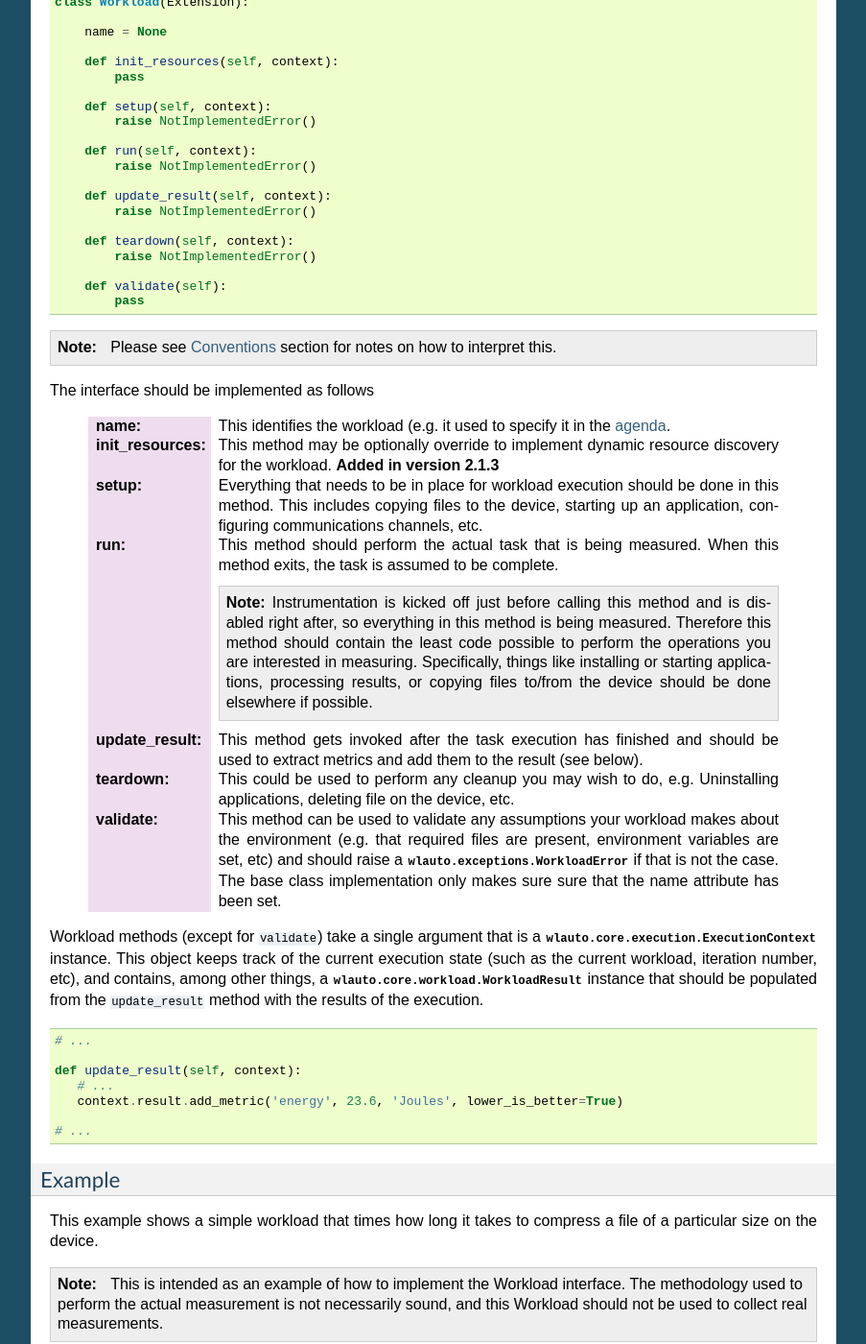
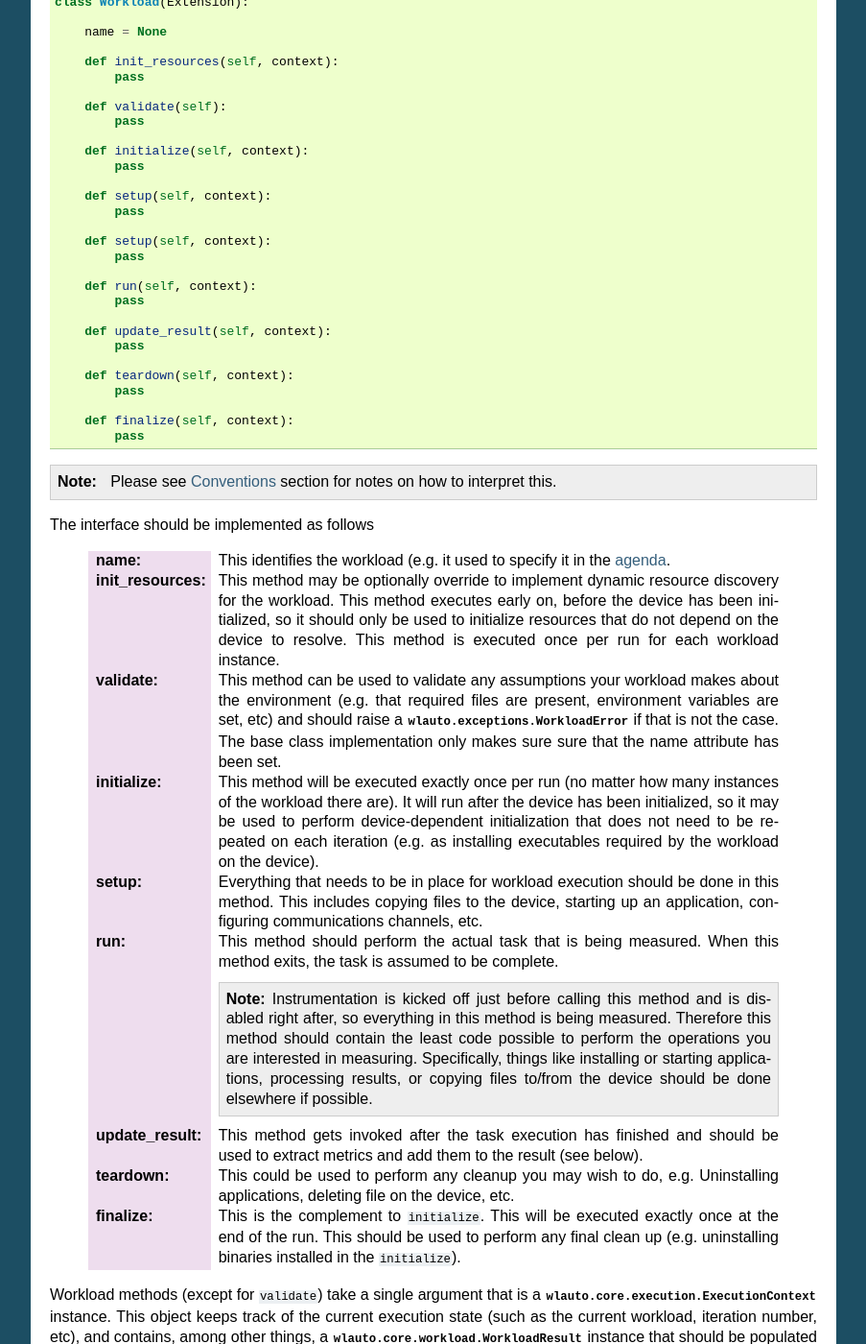
Before and after one commit to ARM-software/lisa, a Sphinx documentation site: the page built from doc/source/writing_extensions.rst, in a window 1280 px wide and 1400 px high, scrolled down 5166 px. Shown: the whole window at 96% size, without its empty margins (198-1101 px from the left). Built offline with Sphinx 7.4.7, drawn with Linux system fonts in a browser that asks for light colours; pages that are not in the unit, such as notebooks, are missing from menus.

Commit message:
Documenting the Workload initialize and finalize methods

```diff
--- a/doc/source/writing_extensions.rst
+++ b/doc/source/writing_extensions.rst
@@ -327,19 +327,28 @@ The Workload class defines the following interface::
         def init_resources(self, context):
             pass
 
+        def validate(self):
+            pass
+
+        def initialize(self, context):
+            pass
+
         def setup(self, context):
-            raise NotImplementedError()
+            pass
+
+        def setup(self, context):
+            pass
 
         def run(self, context):
-            raise NotImplementedError()
+            pass
 
         def update_result(self, context):
-            raise NotImplementedError()
+            pass
 
         def teardown(self, context):
-            raise NotImplementedError()
+            pass
 
-        def validate(self):
+        def finalize(self, context):
             pass
 
 .. note:: Please see :doc:`conventions` section for notes on how to interpret
@@ -350,8 +359,23 @@ The interface should be implemented as follows
     :name: This identifies the workload (e.g. it used to specify it in the
            agenda_.
     :init_resources: This method may be optionally override to implement dynamic
-                     resource discovery for the workload.
-                     **Added in version 2.1.3**
+                     resource discovery for the workload. This method executes
+                     early on, before the device has been initialized, so it
+                     should only be used to initialize resources that do not
+                     depend on the device to resolve. This method is executed
+                     once per run for each workload instance.
+    :validate: This method can be used to validate any assumptions your workload
+               makes about the environment (e.g. that required files are
+               present, environment variables are set, etc) and should raise
+               a :class:`wlauto.exceptions.WorkloadError` if that is not the
+               case. The base class implementation only makes sure sure that
+               the name attribute has been set.
+    :initialize: This method will be executed exactly once per run (no matter
+                 how many instances of the workload there are). It will run
+                 after the device has been initialized, so it may be used to
+                 perform device-dependent initialization that does not need to
+                 be repeated on each iteration (e.g. as installing executables
+                 required by the workload on the device).
     :setup: Everything that needs to be in place for workload execution should
             be done in this method. This includes copying files to the device,
             starting up an application, configuring communications channels,
@@ -373,13 +397,11 @@ The interface should be implemented as follows
                     to the result (see below).
     :teardown: This could be used to perform any cleanup you may wish to do,
                e.g. Uninstalling applications, deleting file on the device, etc.
+    :finalize: This is the complement to ``initialize``. This will be executed
+               exactly once at the end of the run. This should be used to
+               perform any final clean up (e.g. uninstalling binaries installed
+               in the ``initialize``).
 
-    :validate: This method can be used to validate any assumptions your workload
-               makes about the environment (e.g. that required files are
-               present, environment variables are set, etc) and should raise
-               a :class:`wlauto.exceptions.WorkloadError` if that is not the
-               case. The base class implementation only makes sure sure that
-               the name attribute has been set.
 
 .. _agenda: agenda.html
 
```
